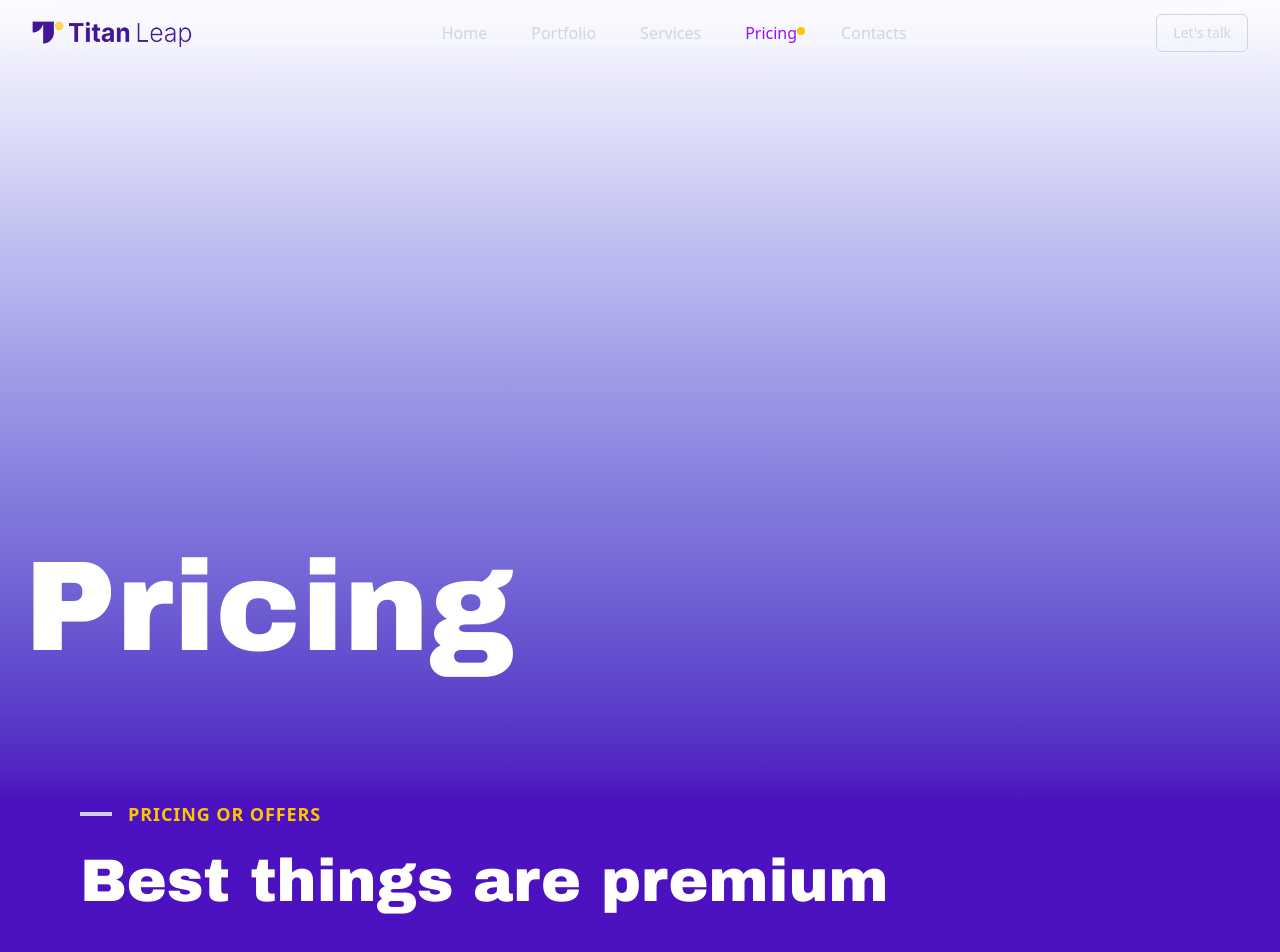
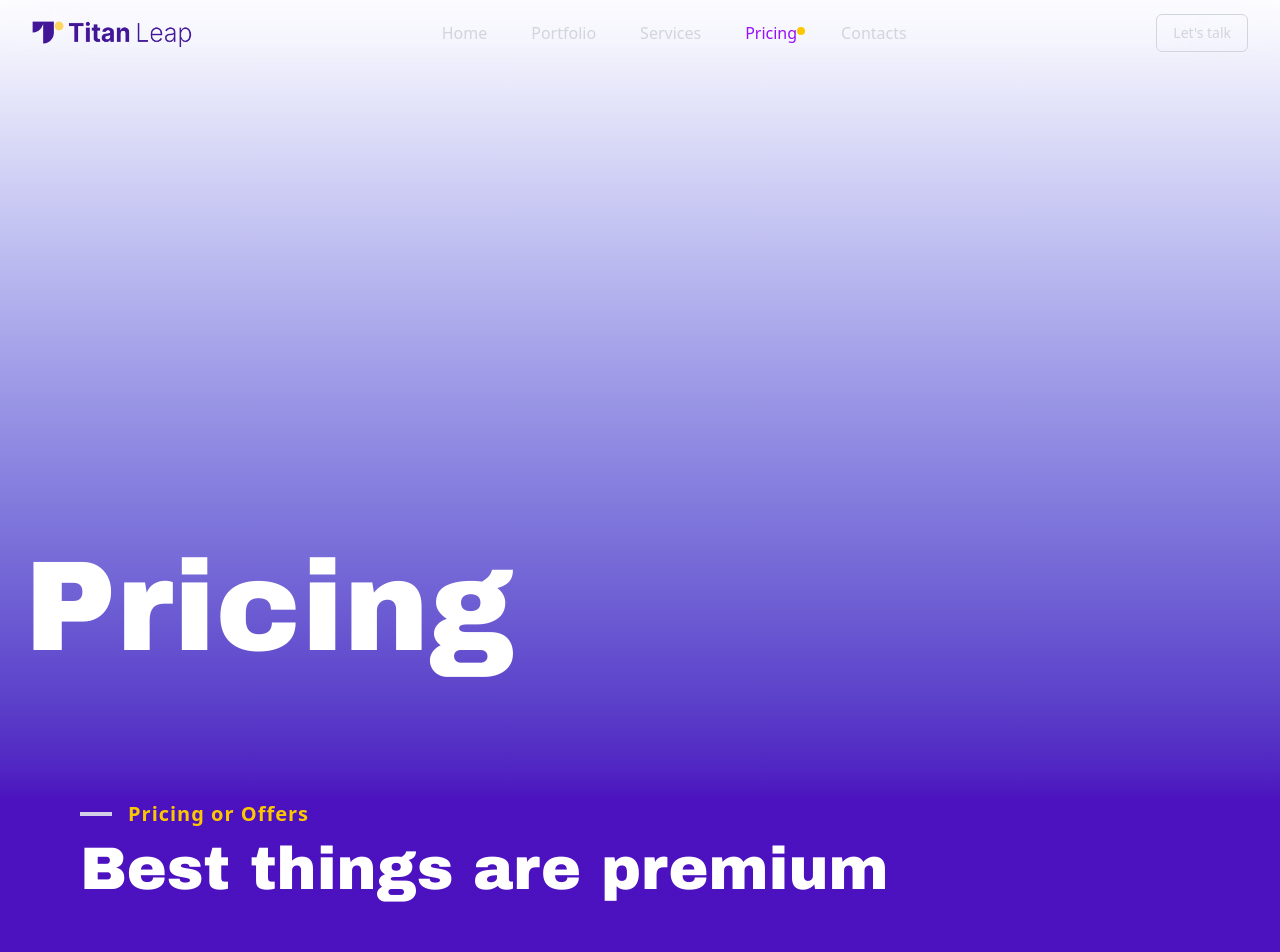
Before and after one commit to Femi-Benjamin/Titan-leap, a React (Vite) app: page /pricing in a window 1280 px wide. Shown: the top 952 px of the page. Built offline with nearby package versions, Linux system fonts and the light colour scheme.

Commit message:
accodion

```diff
--- a/src/Components/Pricing.tsx
+++ b/src/Components/Pricing.tsx
@@ -194,9 +194,9 @@
         transition={{ duration: 0.8, ease: "easeOut" }}
         className="md:px-12 lg:px-20"
       >
-        <div className="flex items-center gap-4 mb-4 px-4 md:px-0">
+        <div className="flex items-center gap-4 mb-1 px-4 md:px-0">
           <div className="w-8 h-1 bg-[#D3CEE8]"></div>
-          <span className="text-yellow-400 font-bold text-lg tracking-wider uppercase">
+          <span className="text-yellow-400 font-bold text-xl tracking-wider">
             Pricing or Offers
           </span>
         </div>
```
